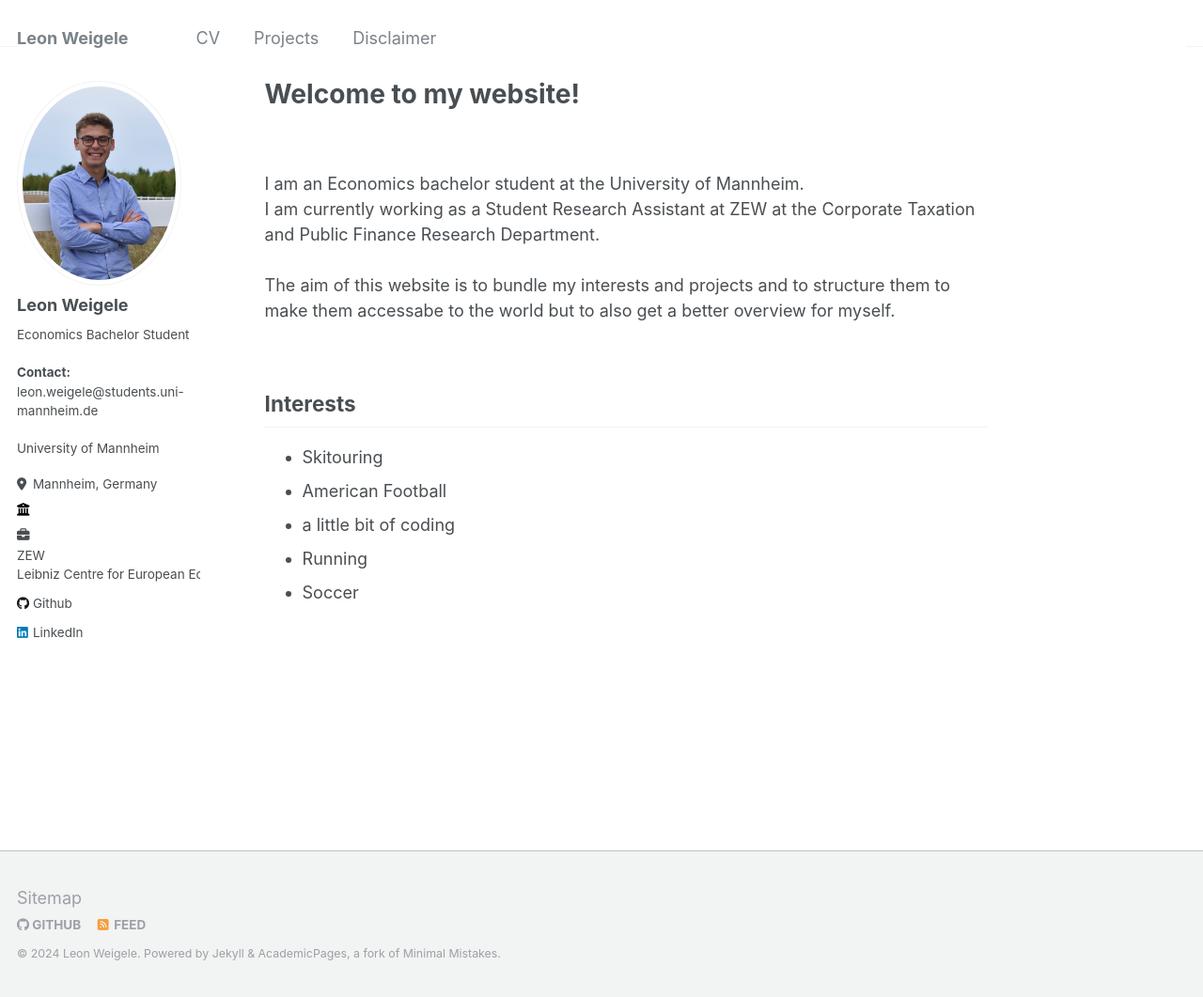
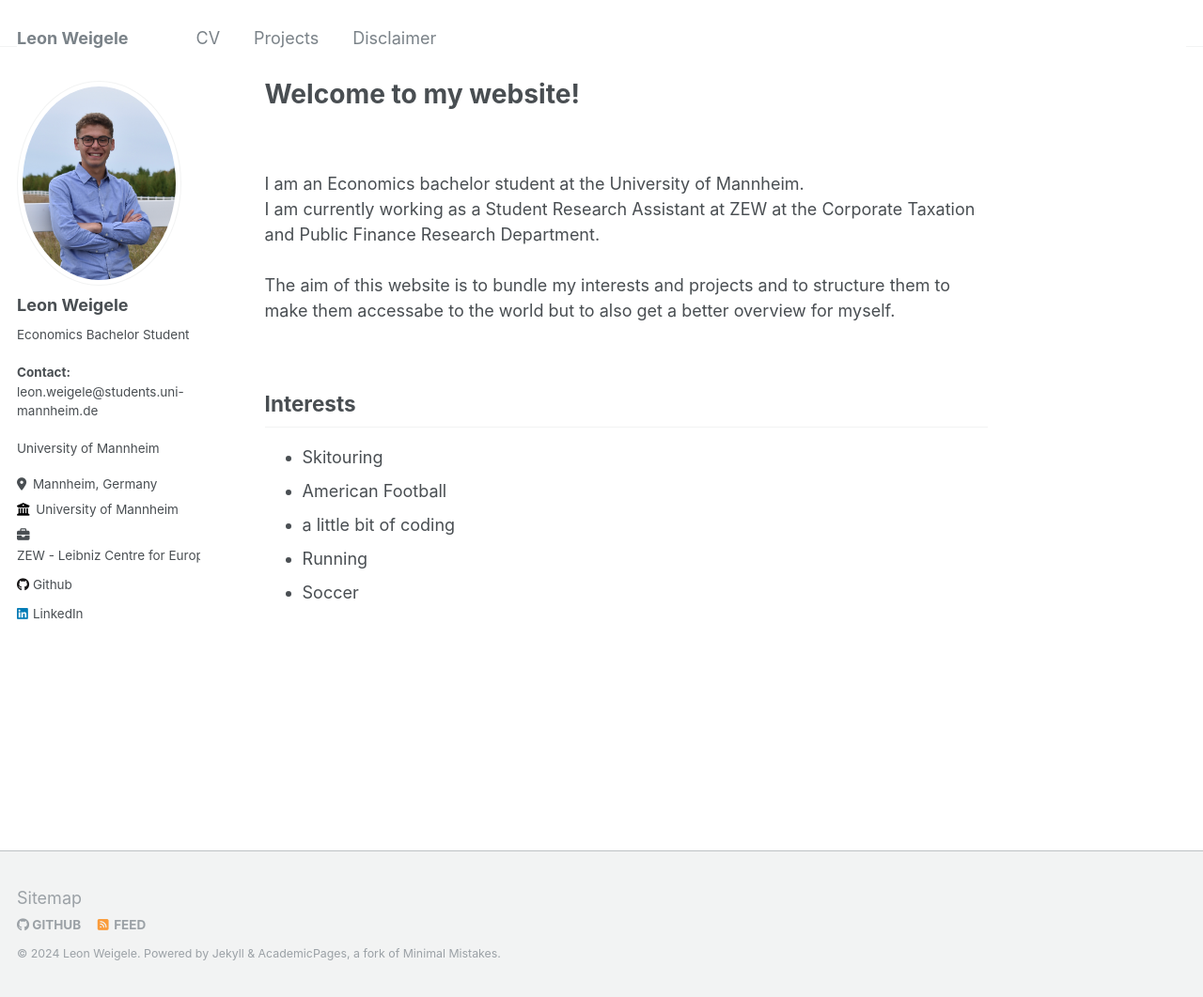
Before and after one commit to leonhamburg/leonweigele.github.io, a Jekyll site: the page built from _pages/about.md, in a window 1280 px wide and 1061 px high. Shown: the whole window at 94% size. Built offline with Jekyll 4.4.1, drawn with Linux system fonts in a browser that asks for light colours.

Commit message:
style changes

```diff
--- a/_config.yml
+++ b/_config.yml
@@ -27,7 +27,7 @@ author:
   bio              : "Economics Bachelor Student <br> <br> <strong> Contact: </strong> <br> leon.weigele@students.uni-mannheim.de"
   university       : "University of Mannheim"
   location         : "Mannheim, Germany"
-  employer         : "ZEW <br> Leibniz Centre for European Economic Research"
+  employer         : "ZEW - Leibniz Centre for European Economic Research"
   uri              : # URL
   email            : # "leon@weigele.eu"
 
--- a/_includes/author-profile.html
+++ b/_includes/author-profile.html
@@ -29,13 +29,10 @@
         <li class="author__desktop"><i class="fa-solid fa-location-dot icon-pad-right" aria-hidden="true"></i>{{ author.location }}</li>
       {% endif %}
       {% if author.university %}
-      <li class="author__desktop"><i class="fa fa-solid fa-building-columns icon-pad-right" aria-hidden="true"></i>{{ University of Mannheim }}</li>
+        <li class="author__desktop"><i class="fa fa-solid fa-building-columns icon-pad-right" aria-hidden="true"></i>{{ author.university }}</li>
       {% endif %}
       {% if author.employer %}
-        <li class="author__desktop">
-          <i class="fa-solid fa-briefcase icon-pad-right" aria-hidden="true"></i>
-          <a href="https://www.zew.de" class="employer-link">{{ author.employer }}</a>
-        </li>
+        <li class="author__desktop"><i class="fa-solid fa-briefcase icon-pad-right" aria-hidden="true"></i><a href="https://www.zew.de" class="employer-link">{{ author.employer }}</a></li>
       {% endif %}
       {% if author.uri %}
         <li><a href="{{ author.uri }}"><i class="fas fa-fw fa-link icon-pad-right" aria-hidden="true"></i>{{ site.data.ui-text[site.locale].website_label | default: "Website" }}</a></li>
```
